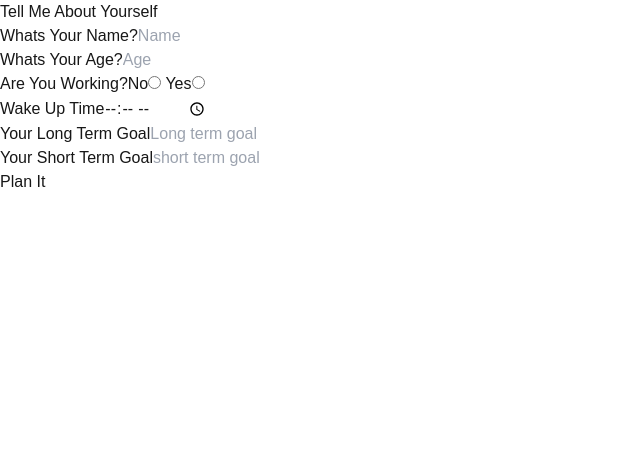
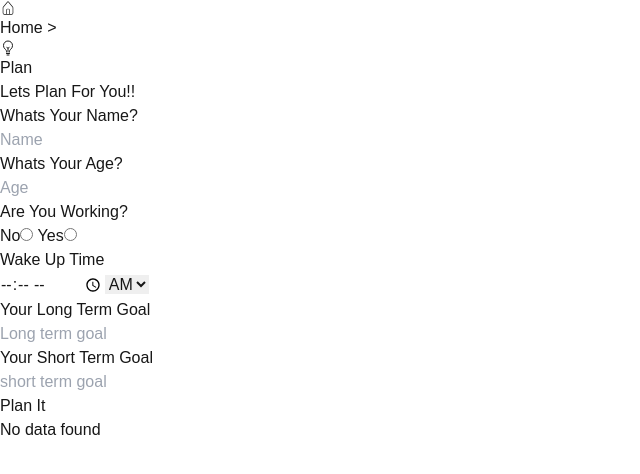
Before and after one commit to GauravJawalkar/Full_Stack_Todooo, a Next.js app: page /plan in a window 1280 px wide. Shown: the top 474 px of the page, without its empty margins (0-640 px from the left). Built offline with nearby package versions, Linux system fonts and the light colour scheme.

Commit message:
production madhe phuten ka??

```diff
--- a/package.json
+++ b/package.json
@@ -17,7 +17,8 @@
     "next": "15.1.4",
     "react": "^19.0.0",
     "react-dom": "^19.0.0",
-    "react-hot-toast": "^2.5.1"
+    "react-hot-toast": "^2.5.1",
+    "react-icons": "^5.4.0"
   },
   "devDependencies": {
     "@eslint/eslintrc": "^3",
--- a/src/app/api/aiPlanner/route.ts
+++ b/src/app/api/aiPlanner/route.ts
@@ -1,15 +1,47 @@
 import { NextRequest, NextResponse } from "next/server";
-import { GoogleGenerativeAI } from '@google/generative-ai'
+import { GoogleGenerativeAI, SchemaType } from '@google/generative-ai'
 
 export async function POST(request: NextRequest) {
     const genAI = new GoogleGenerativeAI(`${process.env.GEMINI_API}`);
-    const model = genAI.getGenerativeModel({ model: "gemini-1.5-flash" });
+
+    const schema = {
+        description: "Planning the day to achieve longterm and short-term goals",
+        type: SchemaType.ARRAY,
+        items: {
+            type: SchemaType.OBJECT,
+            properties: {
+                time: {
+                    type: SchemaType.STRING,
+                    description: "Time for as plan for the day"
+                },
+                task: {
+                    type: SchemaType.STRING,
+                    description: "Task to do as per plan of the day"
+                },
+                whatWillItHelpToAchieve: {
+                    type: SchemaType.STRING,
+                    description: "Explain the task and what it will help to achieve as per long-term and short-term goal"
+                }
+            },
+            required: ['time', 'task', 'whatWillItHelpToAchieve']
+        }
+    }
+
+    const model = genAI.getGenerativeModel(
+        {
+            model: "gemini-1.5-flash",
+            generationConfig: {
+                responseMimeType: "application/json",
+                responseSchema: schema,
+            }
+        }
+    );
 
     const reqBody = await request.json();
-    console.log("My req body is", reqBody);
 
-    const { name, age, working, workTime, wakeUpTime, lognTermGoal, shortTermGoal } = reqBody;
+    const { name, age, working, workTime, wakeUpTime, lognTermGoal, shortTermGoal, amPm, workAmPm } = reqBody;
 
+    console.log("type of workAmPm", typeof workAmPm)
     let notWorking;
     if (working === "") {
         notWorking = true;
@@ -17,12 +49,13 @@ export async function POST(request: NextRequest) {
 
     // Creating a promt by using the above goten values . Would update later
 
-    const newPrompt = `Hello my name is ${name}.I am ${age} old. ${notWorking ? "I am currently not working" : `I am working from ${workTime}`}.I wakeup at ${wakeUpTime}.My longTerm goal is ${lognTermGoal} and my short term goal is ${shortTermGoal}. Create me a optimal time-wise plan  using this information keeping in mind the longterm and short term goals, also add some gym-time to it. Give me this plan in the form of array of objects`
+    const newPrompt = `Hello my name is ${name}.I am ${age} years old. ${notWorking ? "I am currently not working" : `I am working from ${workTime} ${workAmPm} to ${Number(workTime) + 8} `}.I wakeup at ${wakeUpTime} ${amPm}.My longTerm goal is ${lognTermGoal} and my short term goal is ${shortTermGoal}. Create me a optimal time-wise plan  using this information keeping in mind the longterm and short term goals, also add some gym-time to it.Take in consideration the time required to travel for gym and other things`
 
-    console.log(newPrompt)
+    console.log(newPrompt);
 
     try {
-        const result = await model.generateContent(`${newPrompt}`);
+        const result = await model.generateContent(newPrompt);
+
         console.log(result.response.text());
 
         return NextResponse.json({ data: result?.response.text() }, { status: 200 })
--- a/src/app/layout.tsx
+++ b/src/app/layout.tsx
@@ -26,7 +26,7 @@ export default function RootLayout({
   return (
     <html lang="en">
       <body
-        className={`${geistSans.variable} ${geistMono.variable} text-white antialiased bg-[#0d0c0c] `}
+        className={`${geistSans.variable} ${geistMono.variable} mx-auto container text-white antialiased bg-[radial-gradient(ellipse_at_top,_var(--tw-gradient-stops))]  from-neutral-700 via-black to-neutral-900 bg-no-repeat bg-blend-normal `}
       >
         {children}
         <Toaster
--- a/src/app/page.tsx
+++ b/src/app/page.tsx
@@ -58,7 +58,7 @@ function Home() {
   }, [])
 
   return (
-    <section className="mx-auto container">
+    <section className="h-screen">
       <div className="text-center text-4xl my-10 font-semibold ">TASKLii-📝</div>
       <div>
         <div className="flex items-center justify-center gap-5 my-5 flex-wrap px-[6px]">
@@ -83,7 +83,7 @@ function Home() {
         {
           data.length > 0 ? data.map(({ _id, title, deadline, image }) => {
             return (
-              <div className='w-full bg-[#1a1a1a] border border-gray-700 p-4 rounded-xl' key={_id}>
+              <div className='w-full border border-gray-700 p-4 rounded-xl' key={_id}>
                 {/* color div*/}
                 <div className='h-1 bg-red-500 mb-4'>
                 </div>
--- a/src/app/plan/page.tsx
+++ b/src/app/plan/page.tsx
@@ -1,9 +1,13 @@
 "use client"
 import axios from "axios";
+import Link from "next/link";
 import React, { useState } from "react";
+import { CiHome } from "react-icons/ci";
+import { IoBulbOutline } from "react-icons/io5";
 
 export default function PlanPage() {
 
+    const [data, setData] = useState([]);
     const [name, setName] = useState("");
     const [age, setAge] = useState("");
     const [working, setWorking] = useState(false);
@@ -11,7 +15,8 @@ export default function PlanPage() {
     const [wakeUpTime, setWakeUpTime] = useState("");
     const [lognTermGoal, setLognTermGoal] = useState("");
     const [shortTermGoal, setShortTermGoal] = useState("");
-
+    const [amPm, setAmPm] = useState("AM");
+    const [workAmPm, setWorkAmPm] = useState("AM");
 
     const userDetailsForPlan = {
         name,
@@ -20,72 +25,124 @@ export default function PlanPage() {
         workTime,
         wakeUpTime,
         lognTermGoal,
-        shortTermGoal
+        shortTermGoal,
+        amPm,
+        workAmPm
     }
-
 
 
     const handelPlan = async (e: any) => {
         e.preventDefault();
         try {
-            await axios.post('/api/aiPlanner', userDetailsForPlan)
+            const plan = await axios.post('/api/aiPlanner', userDetailsForPlan)
+            const planResponse = await plan.data.data;
+            const readyPlan = JSON.parse(planResponse);
+            setData(readyPlan);
+            return readyPlan
         } catch (error) {
             console.log("Error is : ", error)
         }
     }
 
     return (
-        <section className="min-h-screen content-center text-center">
+        <section className="bg-[radial-gradient(ellipse_at_top,_var(--tw-gradient-stops))]  from-neutral-700 via-black to-neutral-900">
+            <div className="flex backdrop-blur-xl inset-0 bg-opacity-5  items-center justify-center flex-col gap-5 ">
+                <div className="flex items-center justify-center gap-2 mt-5 px-3 py-1 rounded" >
+                    <CiHome /> <Link href={"/"} >Home</Link>  {">"} <IoBulbOutline /> <Link href={"/plan"} >Plan</Link>
+                </div>
+                <form onSubmit={handelPlan} className="space-y-4 w-[500px] border border-gray-700 px-10 py-8 rounded-md">
+                    <h1 className="text-4xl font-semibold pb-10 animate-pulse text-center">Lets Plan For You!!</h1>
                     <div>
                         <div>
-                    <h1 className="text-4xl font-semibold pb-10">Tell Me About Yourself</h1>
+                            <label>Whats Your Name?</label>
                         </div>
-                <form onSubmit={handelPlan}>
-                    <div>
-                        <label>Whats Your Name?</label>
-                        <input className="text-black px-4 py-1" required placeholder="Name" value={name} onChange={(e: any) => { setName(e.target.value) }} type="text" />
+                        <input className="text-black px-4 py-2 w-full" required placeholder="Name" value={name} onChange={(e: any) => { setName(e.target.value) }} type="text" />
                     </div>
                     <div>
+                        <div>
                             <label>Whats Your Age?</label>
-                        <input className="text-black px-4 py-1" required placeholder="Age" value={age} onChange={(e) => { setAge(e.target.value) }} type="text" />
+                        </div>
+                        <input className="text-black px-4 py-2 w-full" required placeholder="Age" value={age} onChange={(e) => { setAge(e.target.value) }} type="text" />
                     </div>
                     <div>
+                        <div>
                             <label>Are You Working?</label>
+                        </div>
+
+                        <div className="bg-white text-black flex items-center justify-start py-2 gap-5">
+                            <span className="flex items-center justify-center gap-2 px-3">
                                 <label >No</label>
                                 <input checked={false} onChange={() => {
                                     setWorking(false)
                                 }} type="radio" />
+                            </span>
+                            <span className="flex items-center justify-center gap-2 px-3">
                                 <label> Yes</label>
                                 <input placeholder="" checked={false} onChange={() => {
                                     setWorking(true)
                                 }} type="radio" />
+                            </span>
+                        </div>
                     </div>
 
                     {/* Optionla rendeirg SHIT */}
                     {working ? <div>
+                        <div>
                             <label>Work Time</label>
-                        <input className="text-black px-4 py-1" placeholder="Work Time" value={workTime} onChange={(e) => { setWorkTime(e.target.value) }} type="time" />
+                        </div>
+                        <div>
+                            <input className="text-black px-4 py-2 w-[80%]" placeholder="Work Time" value={workTime} onChange={(e) => { setWorkTime(e.target.value) }} type="time" />
+                            <select className="px-4 py-[11px] text-black w-[20%] h-auto outline-none focus:outline-none" value={workAmPm} onChange={(e) => { setWorkAmPm(e.target.value) }}>
+                                <option value={"AM"}>AM</option>
+                                <option value={"PM"}>PM</option>
+                            </select>
+                        </div>
                     </div> :
                         ""}
 
                     <div>
+                        <div>
                             <label>Wake Up Time</label>
-                        <input className="text-black px-4 py-1" required placeholder="Wake up time" value={wakeUpTime} onChange={(e: any) => {
+                        </div>
+                        <input className="text-black px-4 py-2 w-[80%]" required placeholder="Wake up time" value={wakeUpTime} onChange={(e: any) => {
                             setWakeUpTime(e.target.value);
                             console.log("Wake up time is :", wakeUpTime)
                         }} type="time" />
+                        <select value={amPm} onChange={(e) => setAmPm(e.target.value)} className="text-black px-4 py-[11px] w-[20%] outline-none focus:outline-none">
+                            <option value={"AM"}>AM</option>
+                            <option value={"PM"}>PM</option>
+                        </select>
                     </div>
                     <div>
+                        <div>
                             <label>Your Long Term Goal</label>
-                        <input className="text-black px-4 py-1" required placeholder="Long term goal" value={lognTermGoal} onChange={(e) => { setLognTermGoal(e.target.value) }} type="text" />
+                        </div>
+                        <input className="text-black px-4 py-2 w-full" required placeholder="Long term goal" value={lognTermGoal} onChange={(e) => { setLognTermGoal(e.target.value) }} type="text" />
                     </div>
                     <div>
+                        <div>
                             <label>Your Short Term Goal</label>
-                        <input className="text-black px-4 py-1" required placeholder="short term goal" value={shortTermGoal} onChange={(e) => { setShortTermGoal(e.target.value) }} type="text" />
                         </div>
-                    <button type="submit" className="px-5 my-10  py-2 bg-neutral-700 rounded uppercase">Plan It</button>
+                        <input className="text-black px-4 py-2 w-full" required placeholder="short term goal" value={shortTermGoal} onChange={(e) => { setShortTermGoal(e.target.value) }} type="text" />
+                    </div>
+                    <button type="submit" className="px-5 my-10 w-full py-2 bg-neutral-700 rounded uppercase font-semibold">Plan It</button>
                 </form>
+                {data?.length !== 0 ? <div className="w-[2px] bg-white animate-pulse h-20"></div> : ""}
+            </div>
+            {
+                data.length === 0 ? "No data found" : data?.map(({ time, task, whatWillItHelpToAchieve }) => {
+                    return <section className="flex items-center justify-center " key={Math.random()}>
+                        <div className="w-[500px] flex items-center justify-center flex-col">
+                            <div className=" border p-4 w-full rounded">
+                                <h1 className="font-semibold text-lg uppercase py-2">Time 🕖 : {time} </h1>
+                                <h1 className="font-semibold antialiased py-2 text-lg ">Task : <span>{task}</span></h1>
+                                <h1 className="text-gray-400">{whatWillItHelpToAchieve}</h1>
+                            </div>
+                            <div className="w-[2px] bg-white animate-pulse h-20"></div>
                         </div>
                     </section>
+                })
+            }
+        </section >
     );
 }
```
Also changed, not shown: src/components/PlanWithAI.tsx (added, +28 -0 lines), 1 other file (tests, documents, lock files or other folders). Lines whose indentation alone changed are shown as unchanged.
